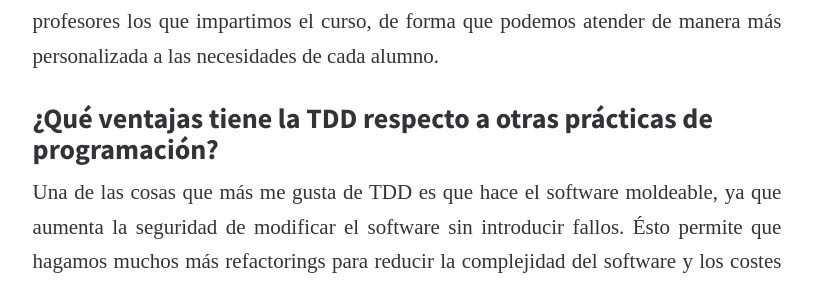
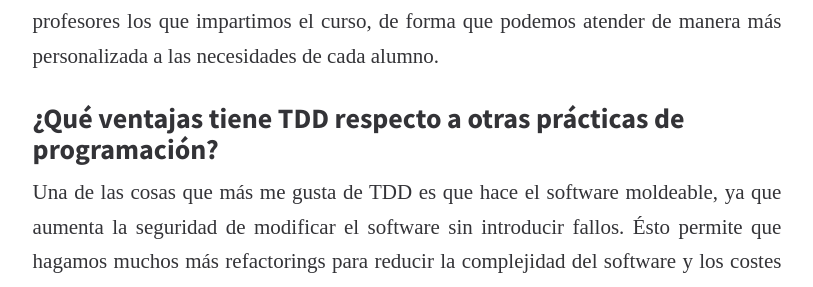
Before and after one commit to CodiumTeam/CodiumTeam.github.io, a Jekyll site: the page built from _posts/2019-01-15-entrevista-a-luis-rovirosa.md, in a window 1280 px wide. Shown: the part 2114-2401 px from the top of the page, without its empty margins (233-1046 px from the left). Built offline with Jekyll 4.4.1, drawn with Linux system fonts in a browser that asks for light colours; some web fonts are replaced.

Commit message:
fix luis interview typo

```diff
--- a/_posts/2019-01-15-entrevista-a-luis-rovirosa.md
+++ b/_posts/2019-01-15-entrevista-a-luis-rovirosa.md
@@ -35,7 +35,7 @@ Otra cosa que para mí es clave en la formación es que el profesor tenga experi
 
 Quiźa lo que nos diferencia de muchas empresas de formación es que siempre somos dos profesores los que impartimos el curso, de forma que podemos atender de manera más personalizada a las necesidades de cada alumno.
 
-## ¿Qué ventajas tiene la TDD respecto a otras prácticas de programación?
+## ¿Qué ventajas tiene TDD respecto a otras prácticas de programación?
 Una de las cosas que más me gusta de TDD es que hace el software moldeable, ya que aumenta la seguridad de modificar el software sin introducir fallos. Ésto permite que hagamos muchos más refactorings para reducir la complejidad del software y los costes de mantenimiento.
 
 El segundo pilar que me aporta TDD es poderme centrar en los problemas actuales y no en los futuros. Con esto conseguimos reducir la complejidad, los tiempos y el coste de desarrollo.
```
